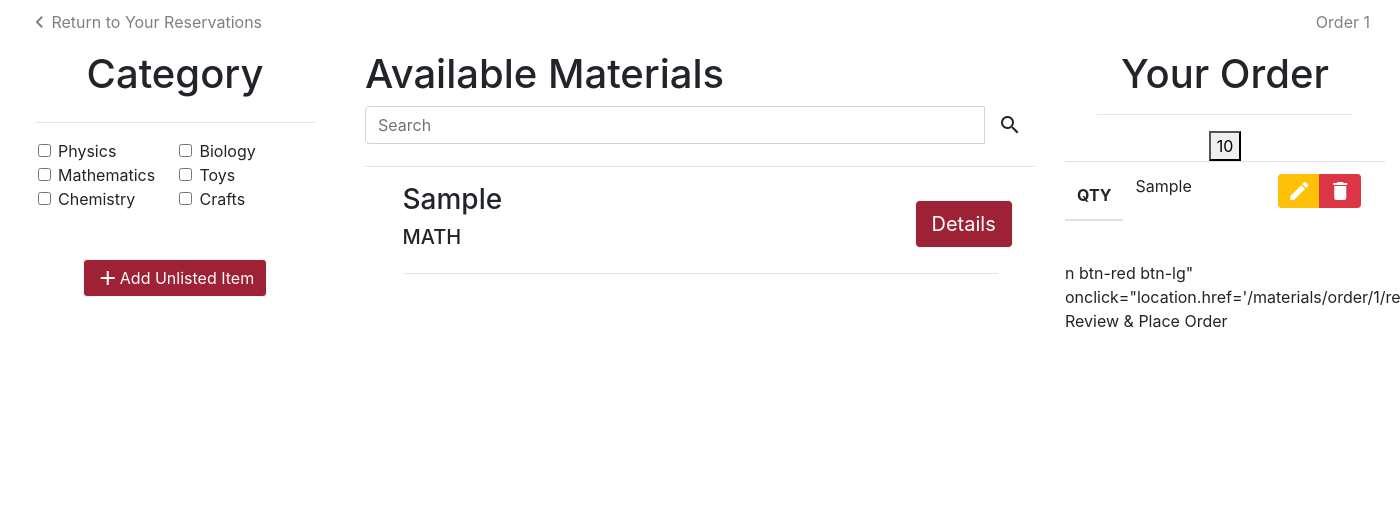
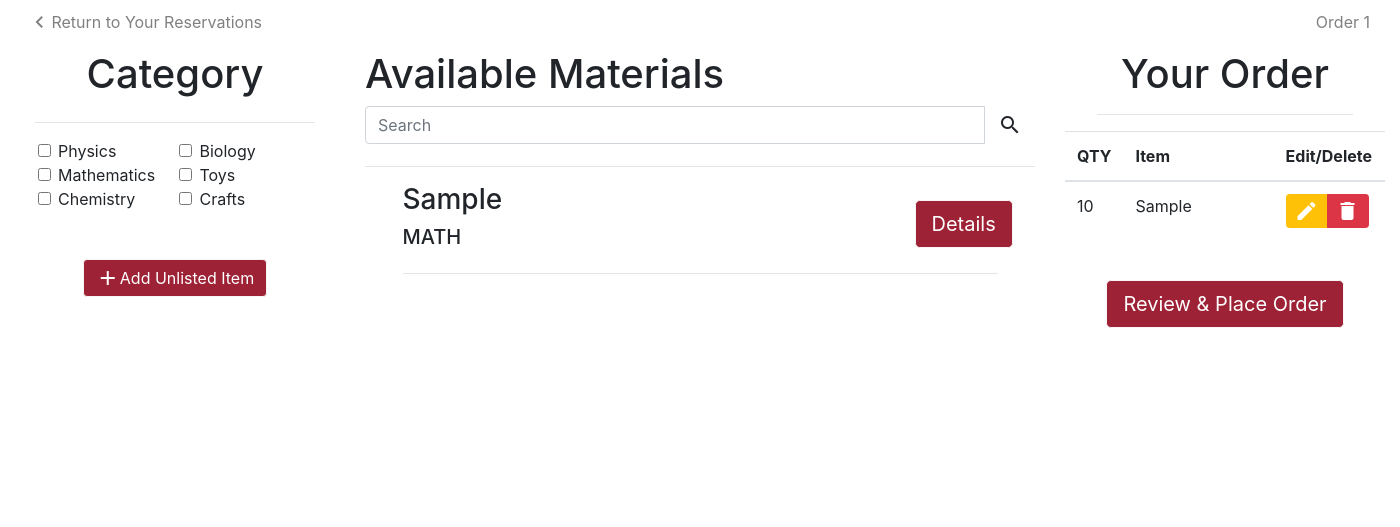
Before and after one commit to RyanRau/JAVAN, a Django app: page /materials/order/1 in a window 1400 px wide; the page is wider, and only the part inside the window is pictured. Shown: the part 61-588 px from the top of that part. Run offline with Django 3.2, Linux system fonts and the light colour scheme; a user stored in the database is signed in; tables that the repository leaves empty hold one stand-in row (values such as "Sample post"); parts of the project's set-up code (start-up, migrations or seed data) failed here and were passed over; some libraries are stand-ins or nearby versions.

Commit message:
damn git

```diff
--- a/templates/materials/order_view.html
+++ b/templates/materials/order_view.html
@@ -4,6 +4,7 @@
 
 {% block head %}
     {% load static from staticfiles %}
+    <link rel="stylesheet" href="{% static 'css/materials/style.css' %}">
     <script src="{% static 'js/materials/item-filter.js' %}"></script>
     <script>
         setFlag(0);
@@ -139,9 +140,6 @@
                             <thead>
                                 <tr>
                                     <th>QTY</th>
-                        <div class="text-center">
-                        {% if order.status == 1 %}
-                            <button class="bt
                                     <th>Item</th>
                                     <th>Edit/Delete</th>
                                 </tr>
@@ -152,7 +150,10 @@
                         </table>
 
                         <br>
-n btn-red btn-lg"
+
+                        <div class="text-center">
+                        {% if order.status == 1 %}
+                            <button class="btn btn-red btn-lg"
                                     onclick="location.href='{% url 'order-review' order.number %}'">
                                 Review & Place Order
                             </button>
```
